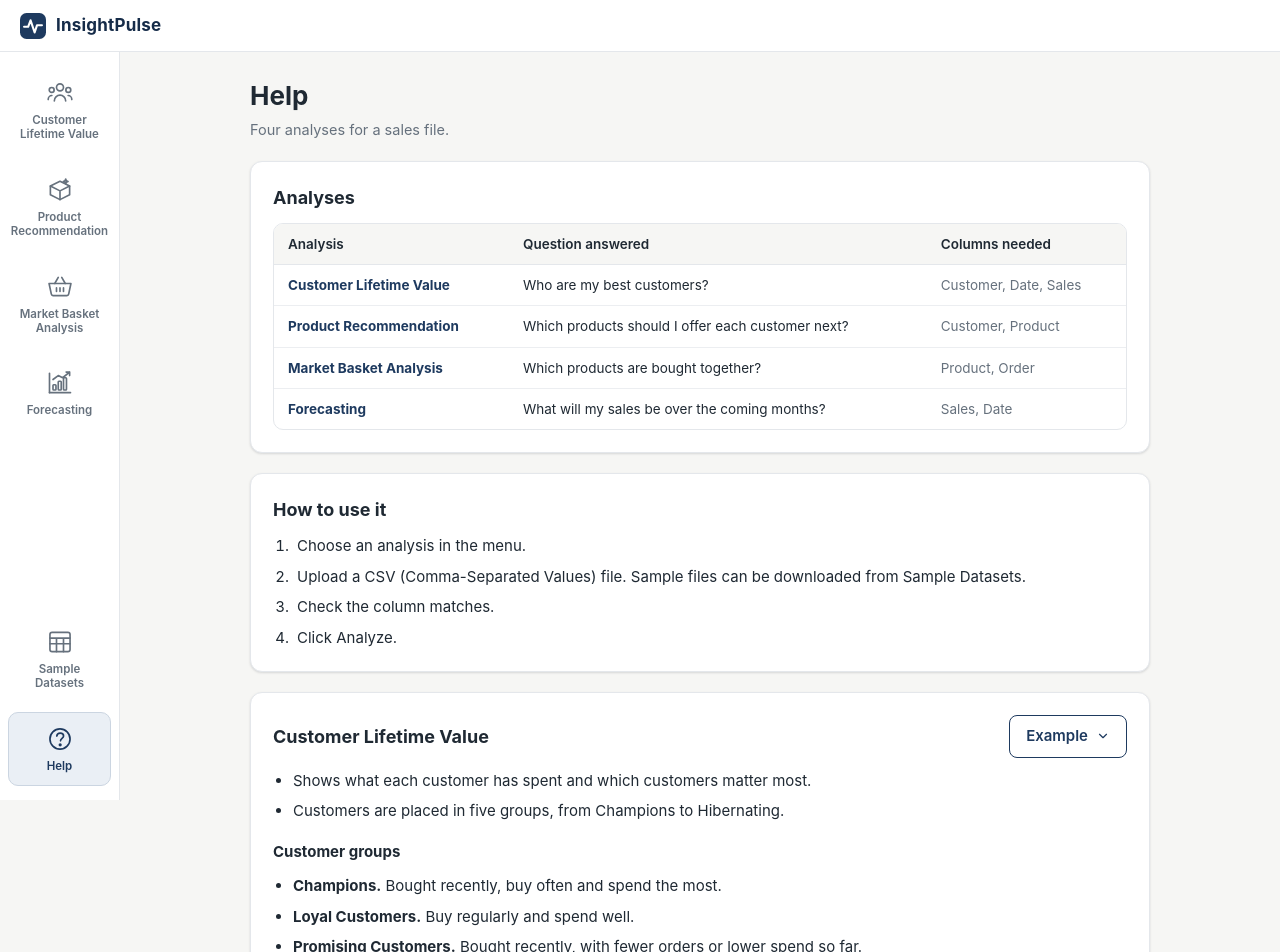
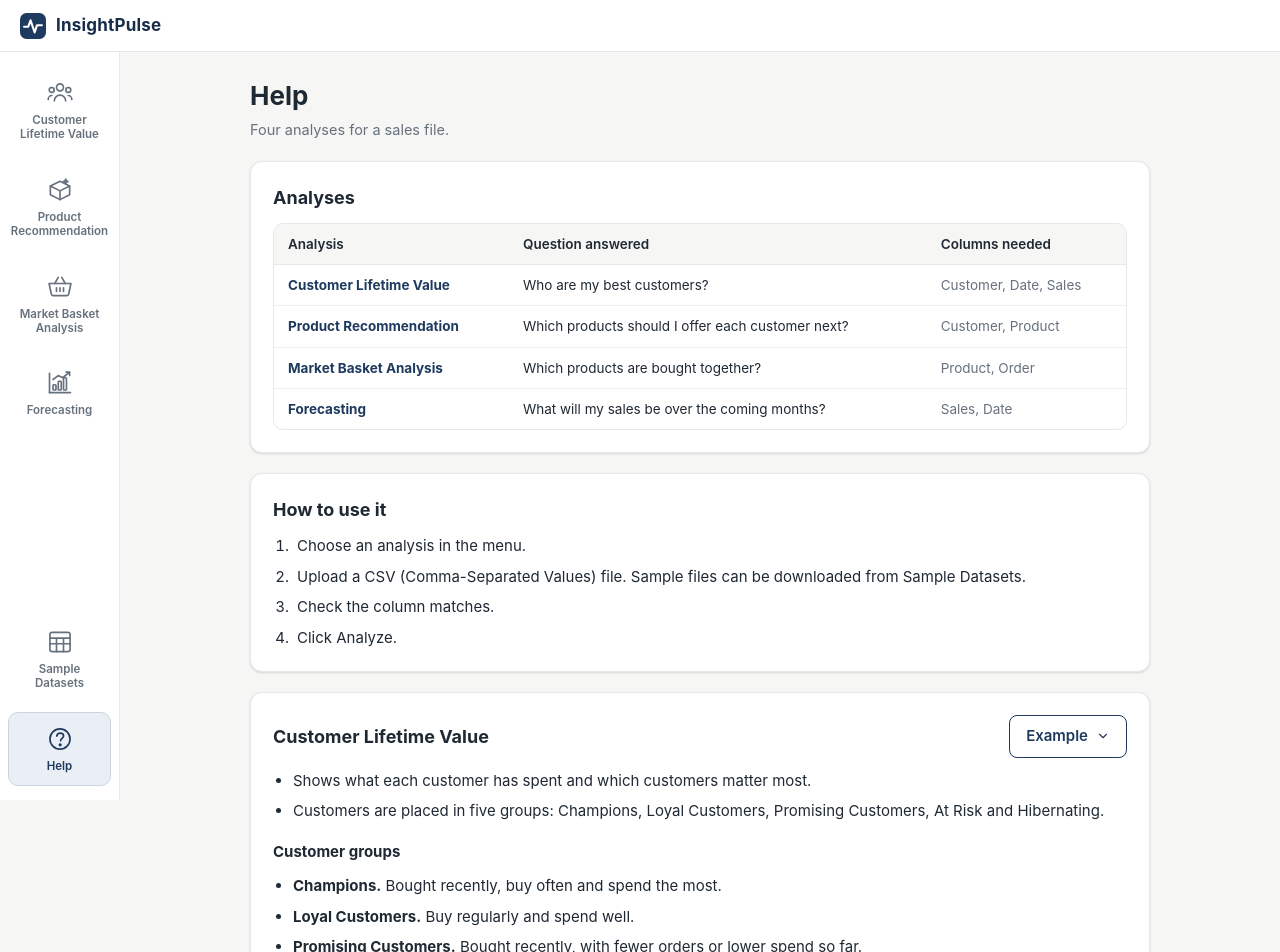
Before and after one commit to ashishpatelengineering/insightpulse_2, a React (Vite) app in the folder frontend/: page /help in a window 1280 px wide. Shown: the top 952 px of the page. Built offline with nearby package versions, Linux system fonts and the light colour scheme.

Commit message:
Update config.js

```diff
--- a/frontend/src/modes/config.js
+++ b/frontend/src/modes/config.js
@@ -17,7 +17,7 @@ export const MODES = [
     info: {
       bullets: [
         "Shows what each customer has spent and which customers matter most.",
-        "Customers are placed in five groups, from Champions to Hibernating.",
+        "Customers are placed in five groups: Champions, Loyal Customers, Promising Customers, At Risk and Hibernating.",
       ],
     },
     fields: [
```
